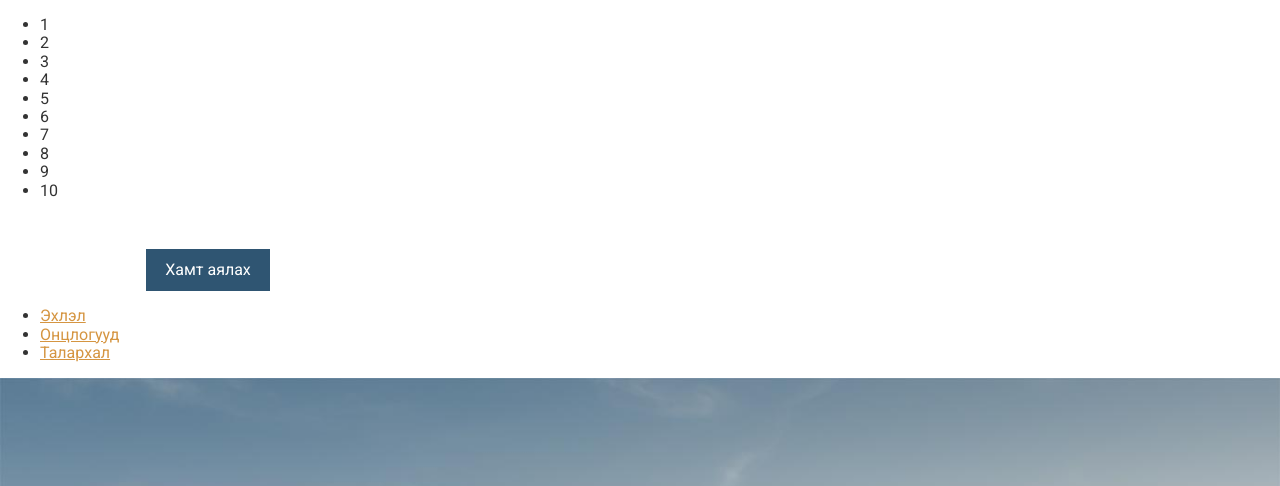
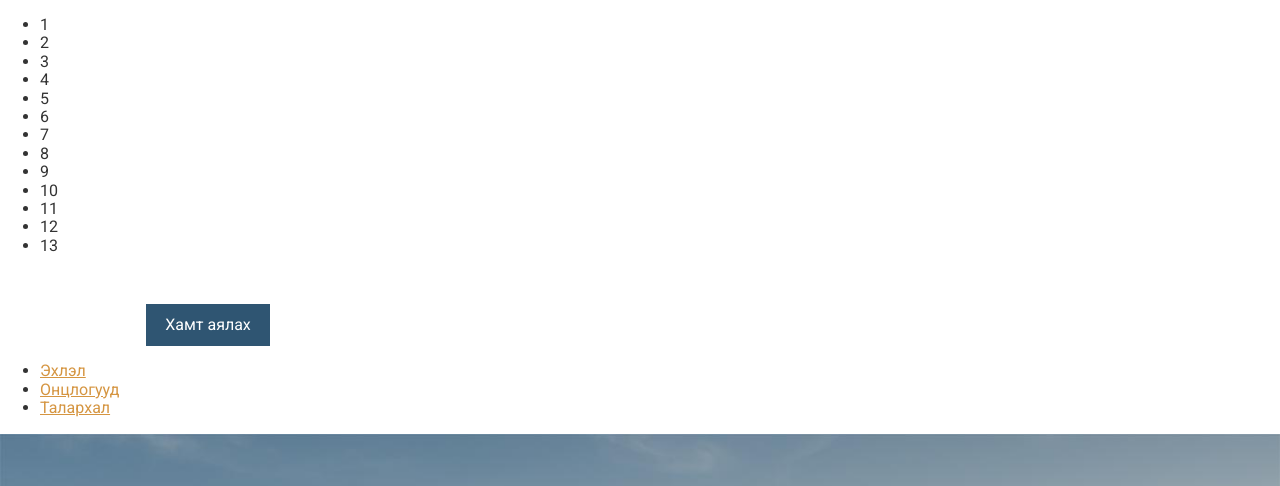
Before and after one commit to Zng-202601/platinum-travel-site, a website: page app/index.html in a window 1280 px wide. Shown: the top 486 px of the page. Drawn offline with Linux system fonts and the light colour scheme.

Commit message:
13 хүртэл тооллоо

```diff
--- a/app/index.html
+++ b/app/index.html
@@ -29,6 +29,11 @@
       <li>8</li>
       <li>9</li>
       <li>10</li>
+      <li>11</li>
+      <li>12</li>
+      <li>13</li>
+      <!-- <li>14</li>
+      <li>15</li> -->
     </ul>
     <header>
       <img src="assets/images/icons/platinum_travel.svg" />
```
